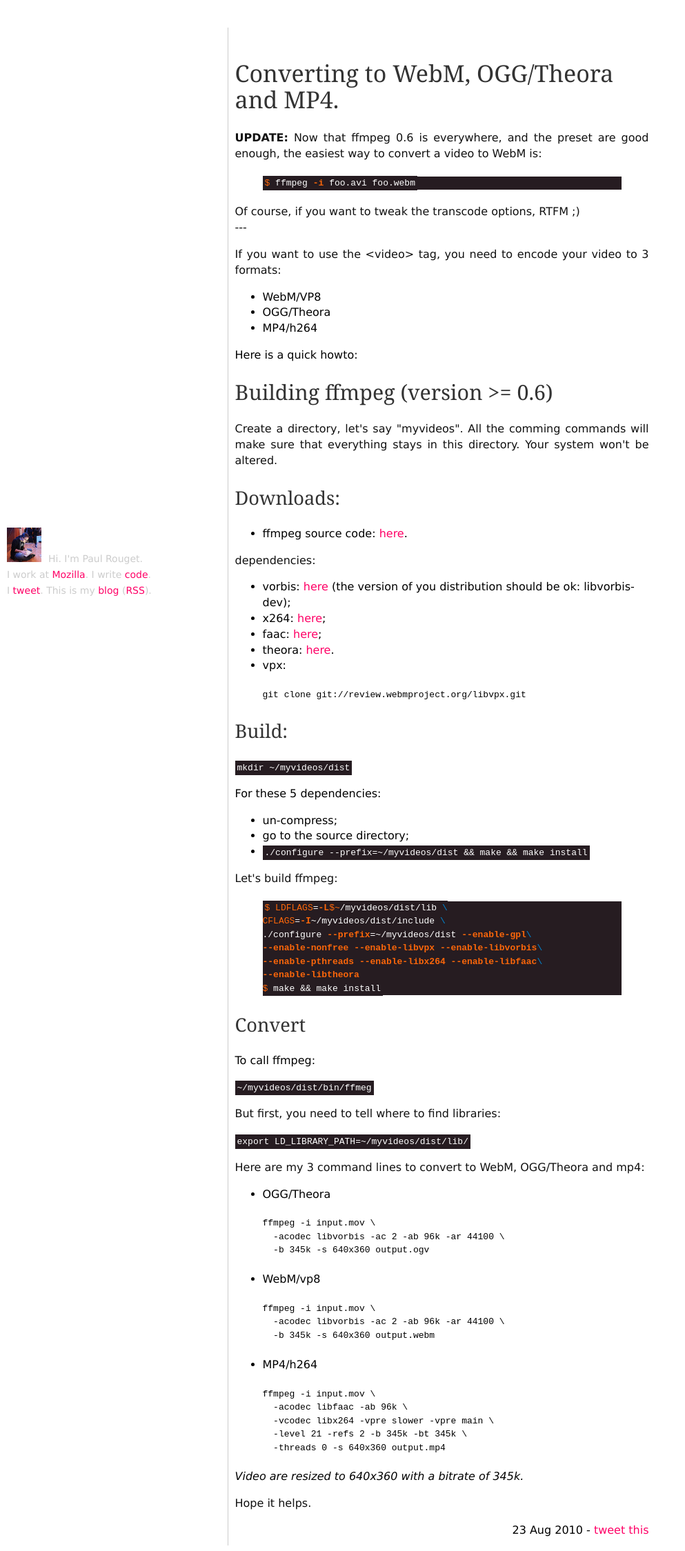
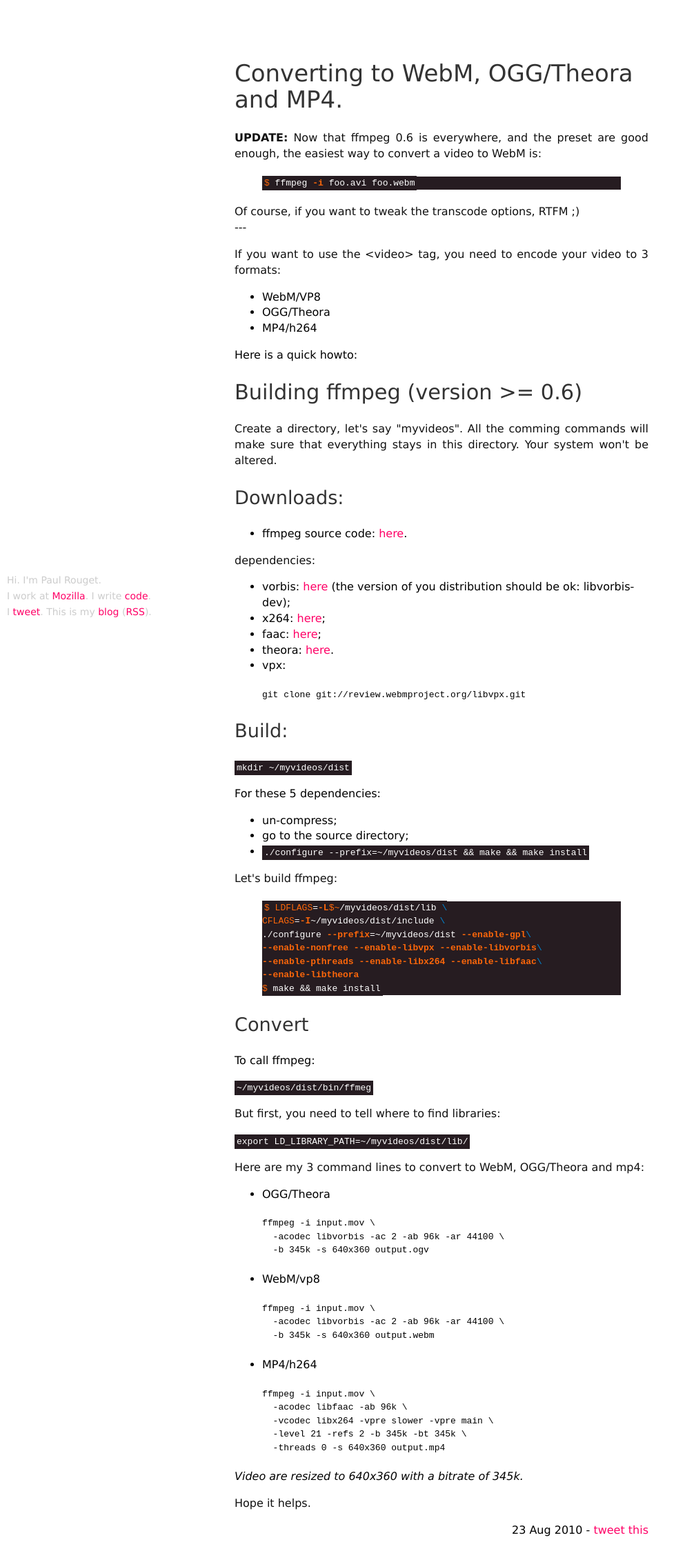
Before and after one commit to paulrouget/paulrouget.github.com, a Jekyll site: the page built from _posts/2010-08-23-converttohtml5video.html, in a window 1280 px wide. Shown: the whole page at 69% size, without its empty margins (0-993 px from the left). Built offline with Jekyll 4.4.1, drawn with Linux system fonts in a browser that asks for light colours.

Commit message:
theme update

```diff
--- a/_layouts/post.html
+++ b/_layouts/post.html
@@ -36,7 +36,7 @@
 {% endif %}
 
 <aside>
-  <p><img src="/assets/twitter_avatar.jpg">Hi. I'm Paul Rouget.</p>
+  <p>Hi. I'm Paul Rouget.</p>
   <p>I work at <a href="http://mozilla.org">Mozilla</a>. I write <a href="https://wiki.mozilla.org/DevTools">code</a>.</p>
   <p>I <a href="http://twitter.com/paulrouget">tweet</a>. This is my <a href="http://paulrouget.com">blog</a> (<a href="http://paulrouget.com/index.xml">RSS</a>).</p>
 </aside>
--- a/css/reboot.css
+++ b/css/reboot.css
@@ -6,17 +6,15 @@
   width: 250px;
   height: 60px;
   position: fixed;
-  bottom: 75px; left: 10px;
+  bottom: 10px; left: 10px;
   display: block;
 }
-aside img {
-  width: 50px;
-  margin-right: 10px;
-}
+
 aside p {
   color: #ccc;
   font-size: 14px;
   margin: 0;
+  font-weight: normal;
 }
 
 .float-right { float: right; margin: 8px;}
@@ -34,28 +32,24 @@
 
   padding: 10px;
   padding-top: 20px;
-
-  border-left: 1px solid #ccc;
 }
 
 body {
   font:1em/1.425em "lucida grande","lucida sans unicode", sans-serif;
-  font-size-adjust:none;
-  font-style:normal;
-  font-variant:normal;
-  font-weight:normal;
+  font-size-adjust: none;
+  font-style: normal;
+  font-variant: normal;
+  font-weight:300;
 }
 
 article p {
   color:#111;
   text-align: justify;
-  font-weight:300;
 }
 
 h1,h2,h3,h4,h5,h6,.quote {
-  font-weight:normal;
+  font-weight: normal;
   color: #333;
-  font-family:Georgia, serif;
   line-height: 1.1em;
 }
 
```
